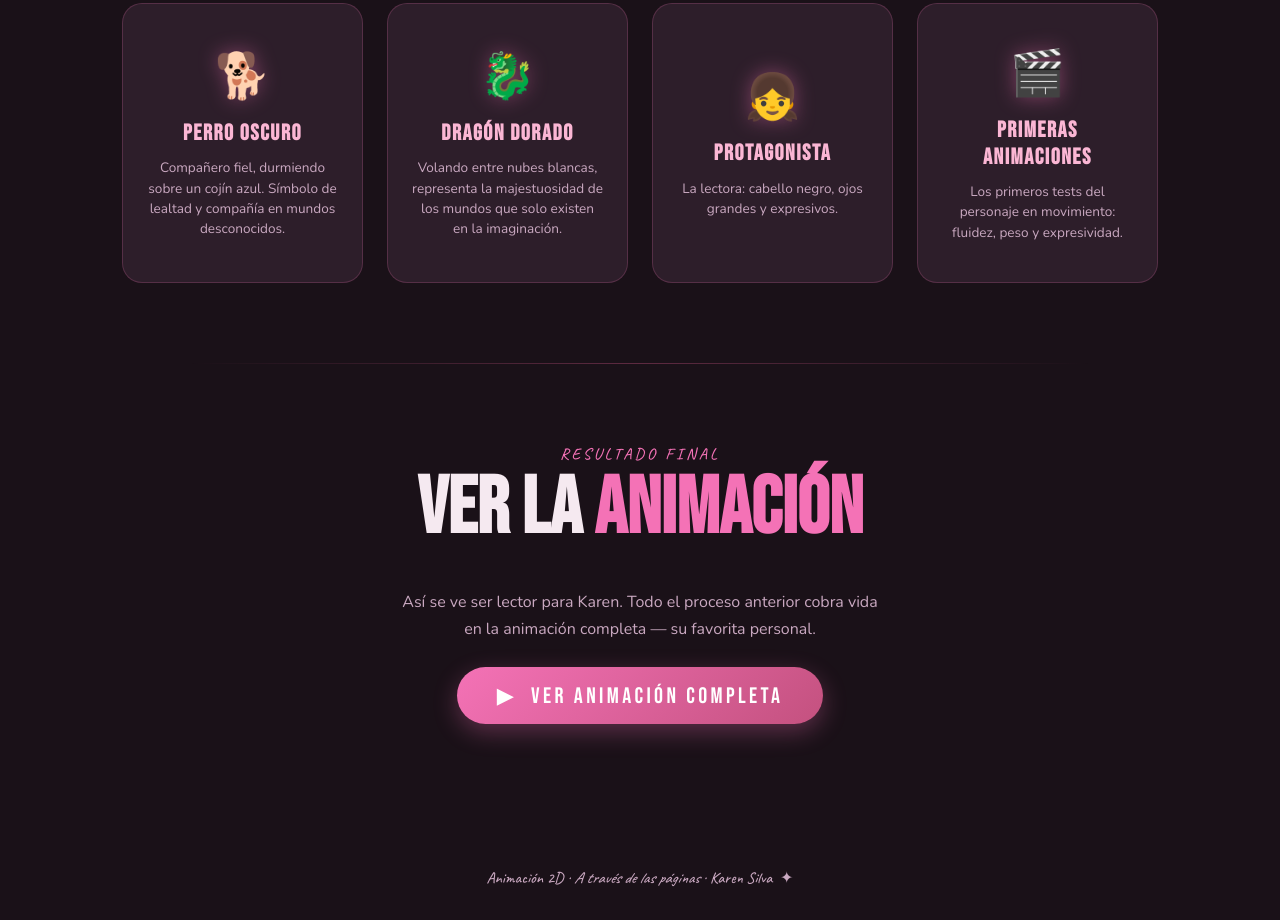
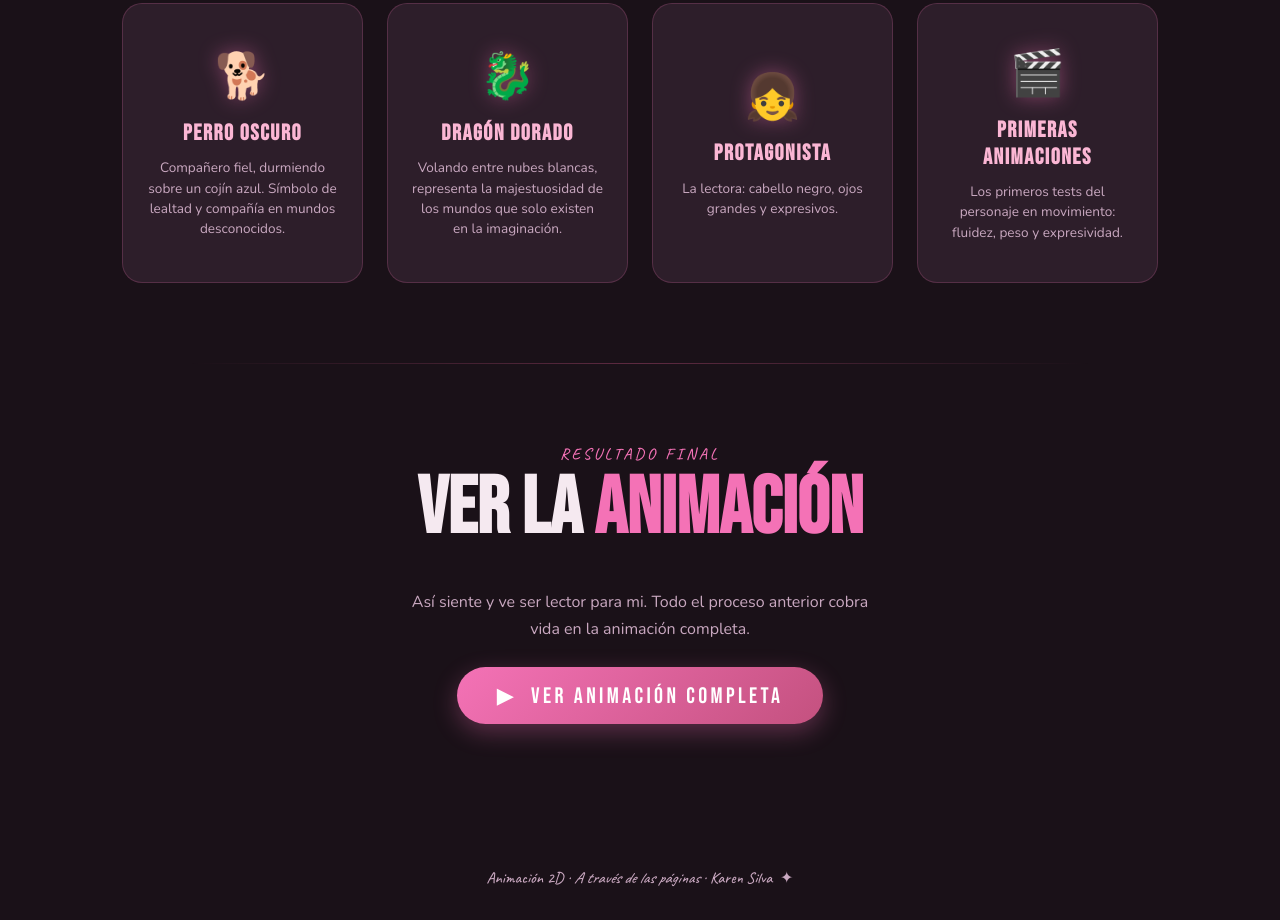
Before and after one commit to karennsilvas/Info-Animacion-2D, a plain HTML site: page index.html in a window 1280 px wide. Shown: the part 3496-4416 px from the top of the page. Drawn offline with nearby package versions, Linux system fonts and the light colour scheme.

Commit message:
Revise text in the final result section
Updated the text to reflect a personal perspective on reading.

```diff
--- a/index.html
+++ b/index.html
@@ -301,8 +301,8 @@
   <div class="section-label">Resultado final</div>
   <h2 class="section-title">Ver la <em>animación</em></h2>
   <p style="color:var(--text-dim); max-width:480px; margin:0 auto; font-size:1rem; line-height:1.7;">
-    Así se ve ser lector para Karen. Todo el proceso anterior cobra vida en la animación
-    completa — su favorita personal.
+    Así siente y ve ser lector para mi. Todo el proceso anterior cobra vida en la animación
+    completa.
   </p>
   <a class="cta-pill" href="https://drive.google.com/file/d/1PJ5IH3-D3MCd96Q3lwTnIPnFv-bx0Cmq/view" target="_blank" rel="noopener" title="Ver animación completa">
     ▶ &nbsp;Ver animación completa
```
